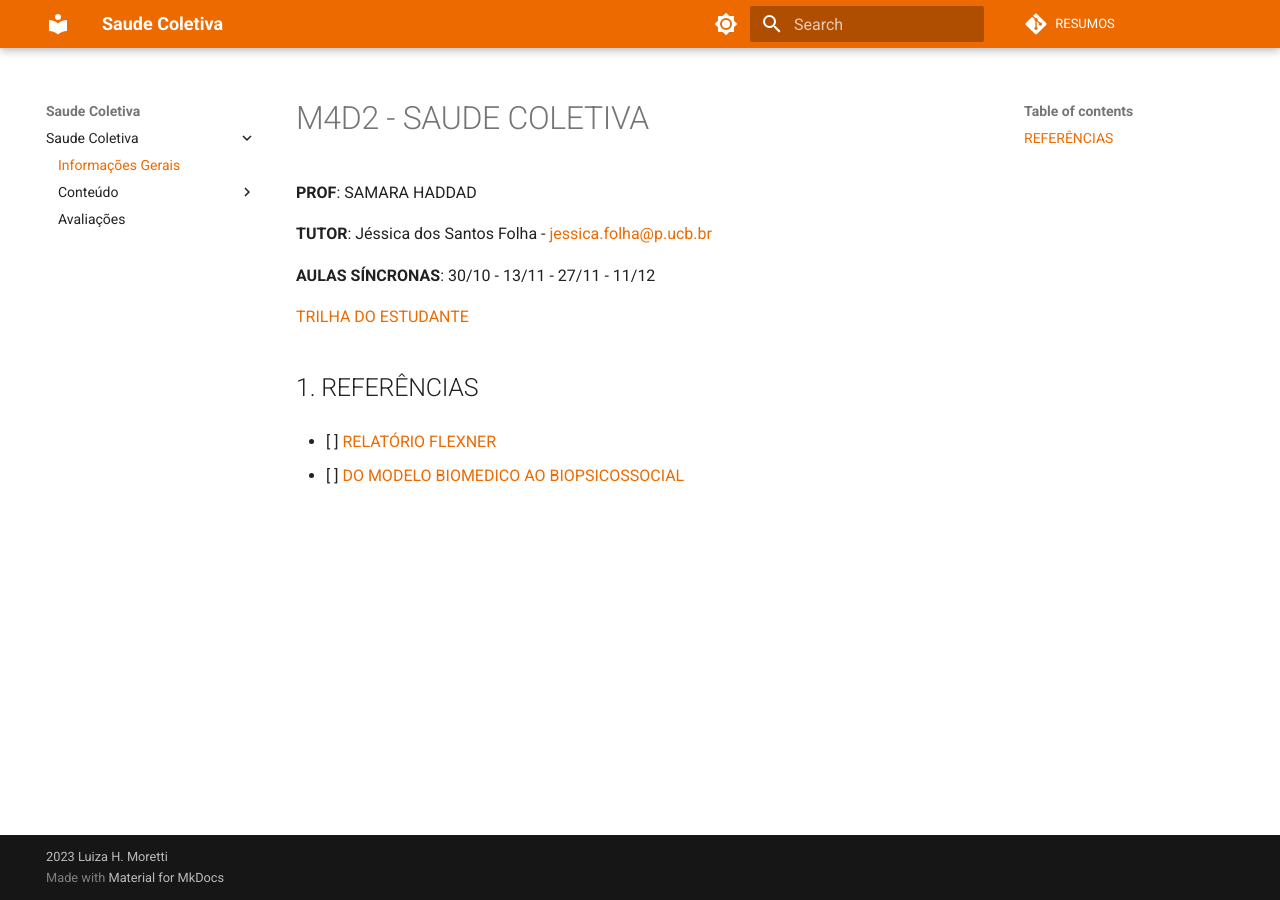
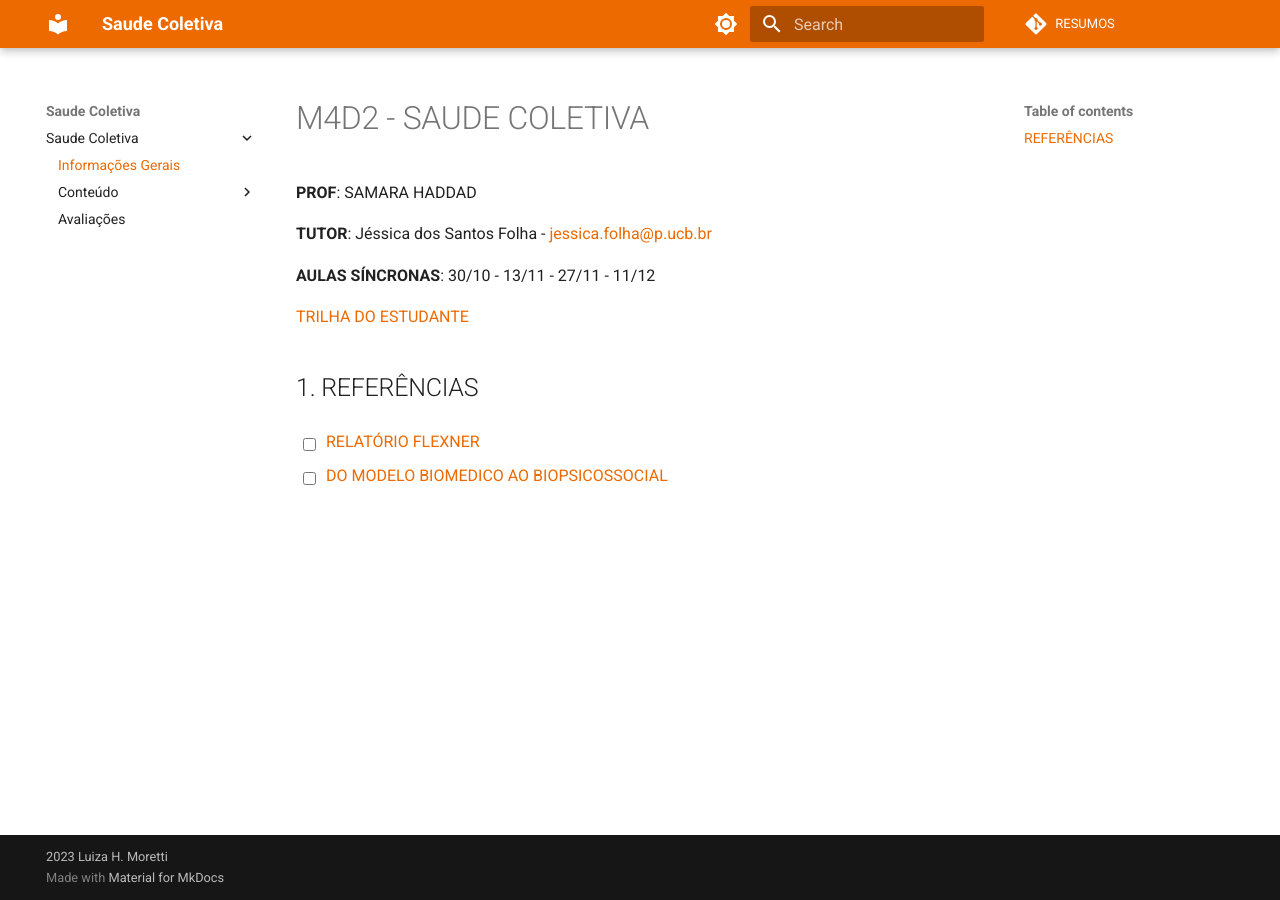
Before and after one commit to luhm/saude_coletiva, an MkDocs documentation site: the page built from docs/saude_coletiva/m4d3_saude_coletiva.md, in a window 1280 px wide. Built offline with MkDocs 1.6.1 and Material for MkDocs 9.7.7, drawn with Linux system fonts in a browser that asks for light colours.

Commit message:
tasklist

```diff
--- a/mkdocs.yml
+++ b/mkdocs.yml
@@ -33,9 +33,13 @@ extra_css:
 
 markdown_extensions:
    - attr_list
-   - pymdownx.emoji:
-      emoji_index: !!python/name:material.extensions.emoji.twemoji
-      emoji_generator: !!python/name:material.extensions.emoji.to_svg
+   - pymdownx.caret
+   - pymdownx.mark
+   - pymdownx.tilde
+   - footnotes
+   - pymdownx.smartsymbols
+   - pymdownx.tasklist:
+      clickable_checkbox: true
 
 nav:
   - Saude Coletiva:
```
